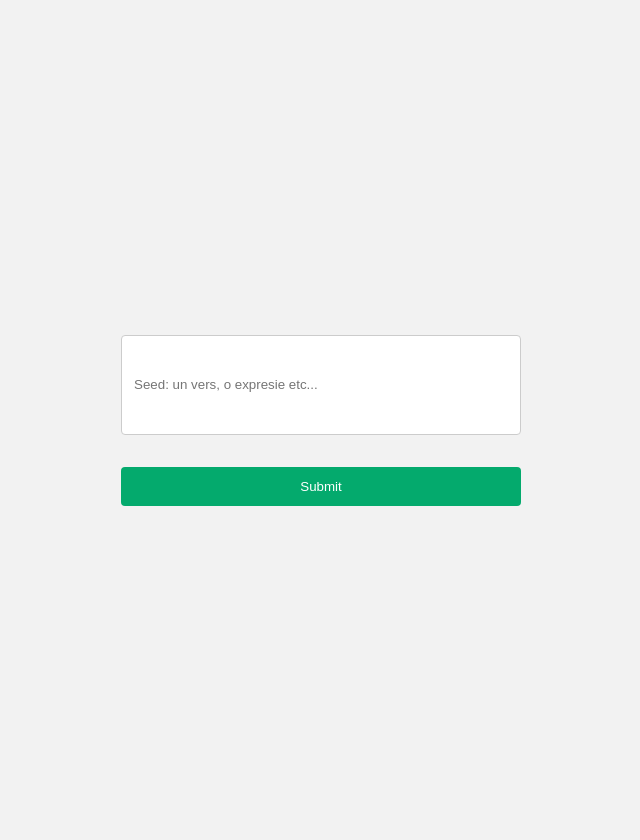
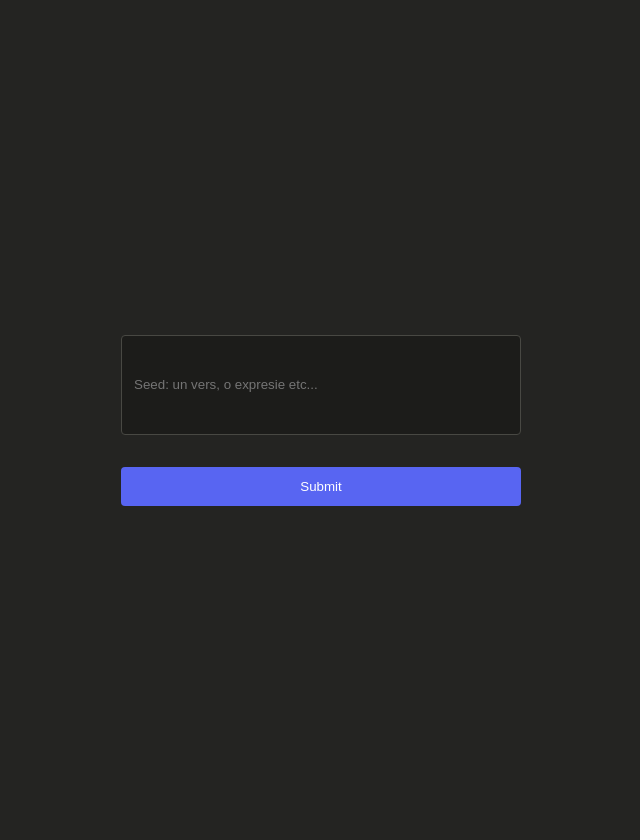
Before and after one commit to nan-dre/GCF_flask_app, a Flask app: page / in a window 1280 px wide. Shown: the whole page, without its empty margins (339-979 px from the left). Run offline with Flask 2, Linux system fonts and the light colour scheme.

Commit message:
Add dark mode

```diff
--- a/static/loading.css
+++ b/static/loading.css
@@ -10,7 +10,9 @@ input[type=textarea], select, textarea {
     width: 100%;
     height: 100px;
     padding: 12px;
-    border: 1px solid #ccc;
+    border: 1px solid #484843;
+    color: #d1d1d1;
+    background-color: #1C1C1A;
     border-radius: 4px;
     box-sizing: border-box;
     resize: vertical;
@@ -20,7 +22,7 @@ input[type=submit],
 .try-again
 {
     width: 100%;
-    background-color: #04AA6D;
+    background-color: #5865f2;
     color: white;
     padding: 12px 20px;
     border: none;
@@ -31,7 +33,7 @@ input[type=submit],
 
 input[type=submit]:hover,
 try-again:hover {
-    background-color: #45a049;
+    background-color: #3f48ad;
 }
 
 form {
@@ -45,19 +47,21 @@ form {
     display: flex;
     width: 100%;
     height:100%;
-    background-color: #f2f2f2;
+    background-color: #242422;
     padding: 20px;
 }
 
 .loading-state {
     font-size: 32px;
     margin: 0 auto;
+    color: #d1d1d1;
 }
 
 .loading-container {
     margin: auto;
     display: none;
     flex-direction: column;
+    color: #d1d1d1;
 }
 
 .result-state {
@@ -66,4 +70,5 @@ form {
     flex-direction: column;
     align-items: center;
     max-width: 400px;
+    color: #d1d1d1;
 }
```
